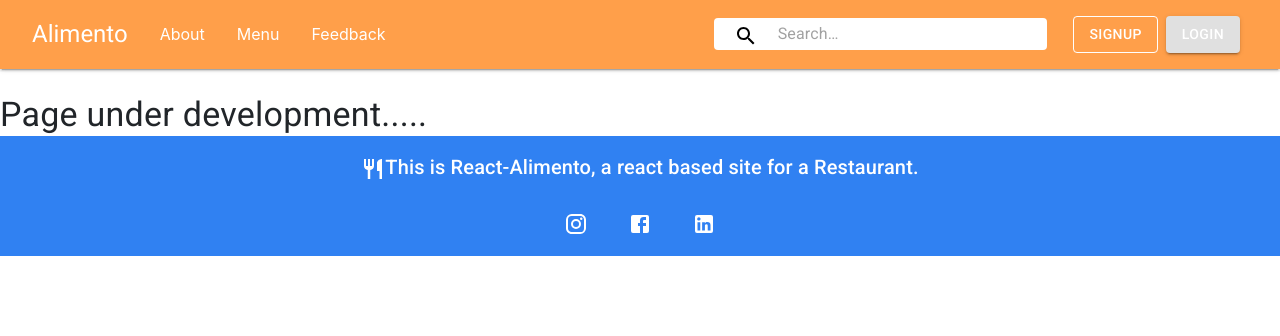
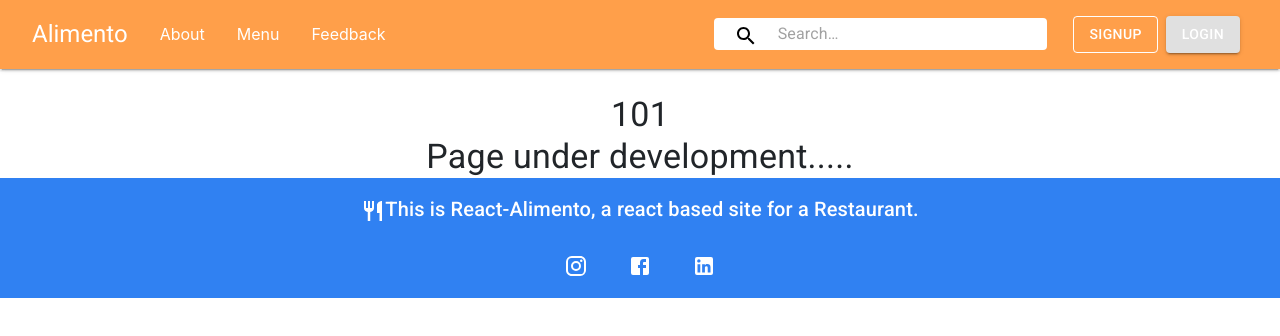
Before and after one commit to ashu18aman/react-alimento, a React (Create React App) app: page /cart in a window 1280 px wide. Shown: the top 336 px of the page. Built offline with nearby package versions, Linux system fonts and the light colour scheme.

Commit message:
few more updates......

```diff
--- a/src/components/Cart.js
+++ b/src/components/Cart.js
@@ -7,6 +7,7 @@ const useStyles = makeStyles(theme => {
         root: {
             marginTop: '94px',
             height: '100%',
+            textAlign: 'center',
         },
     };
 });
@@ -18,6 +19,8 @@ const Cart = () => {
     return (
         <div className={classes.root}>
             <Typography variant="h4">
+                101
+                <br />
                 Page under development.....
             </Typography>
         </div>
```
